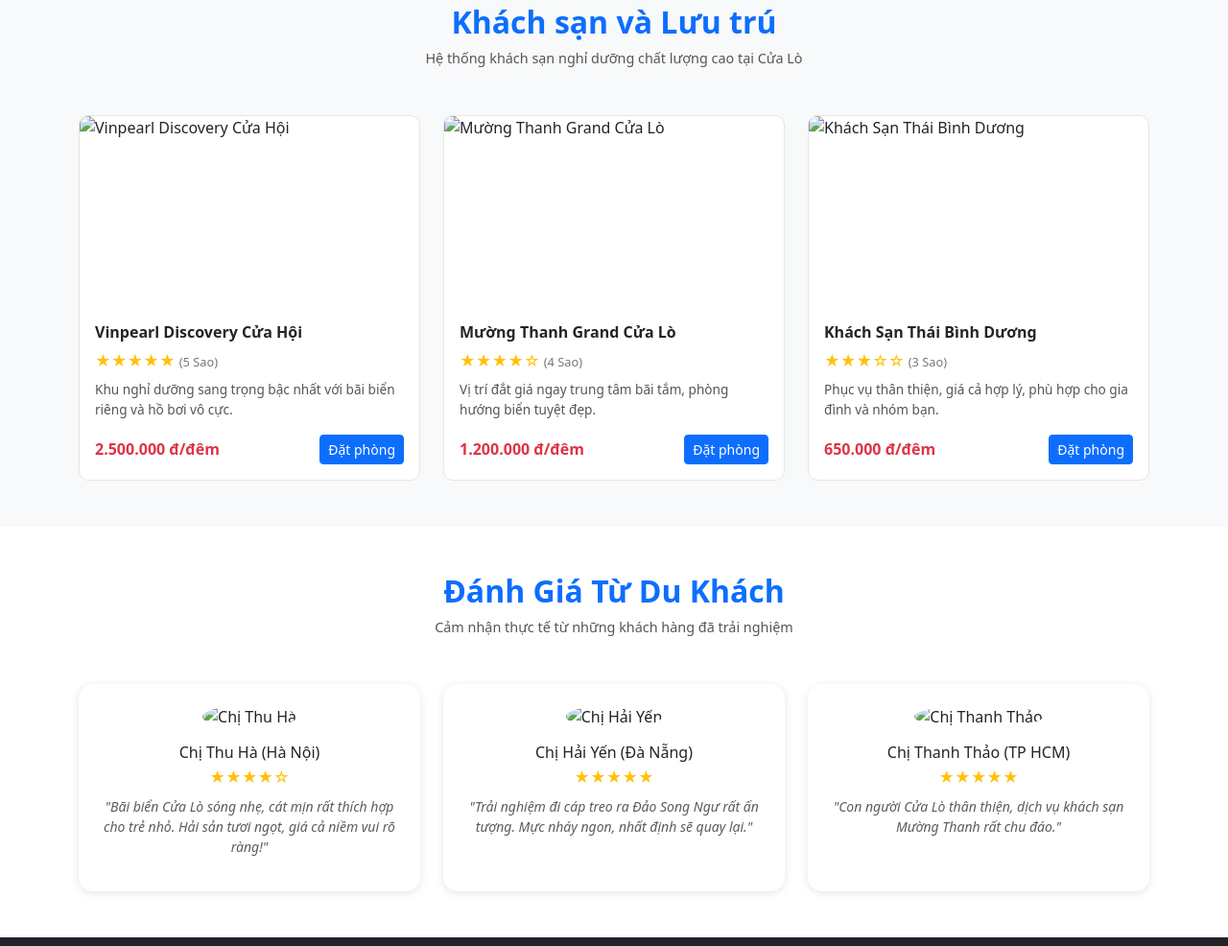
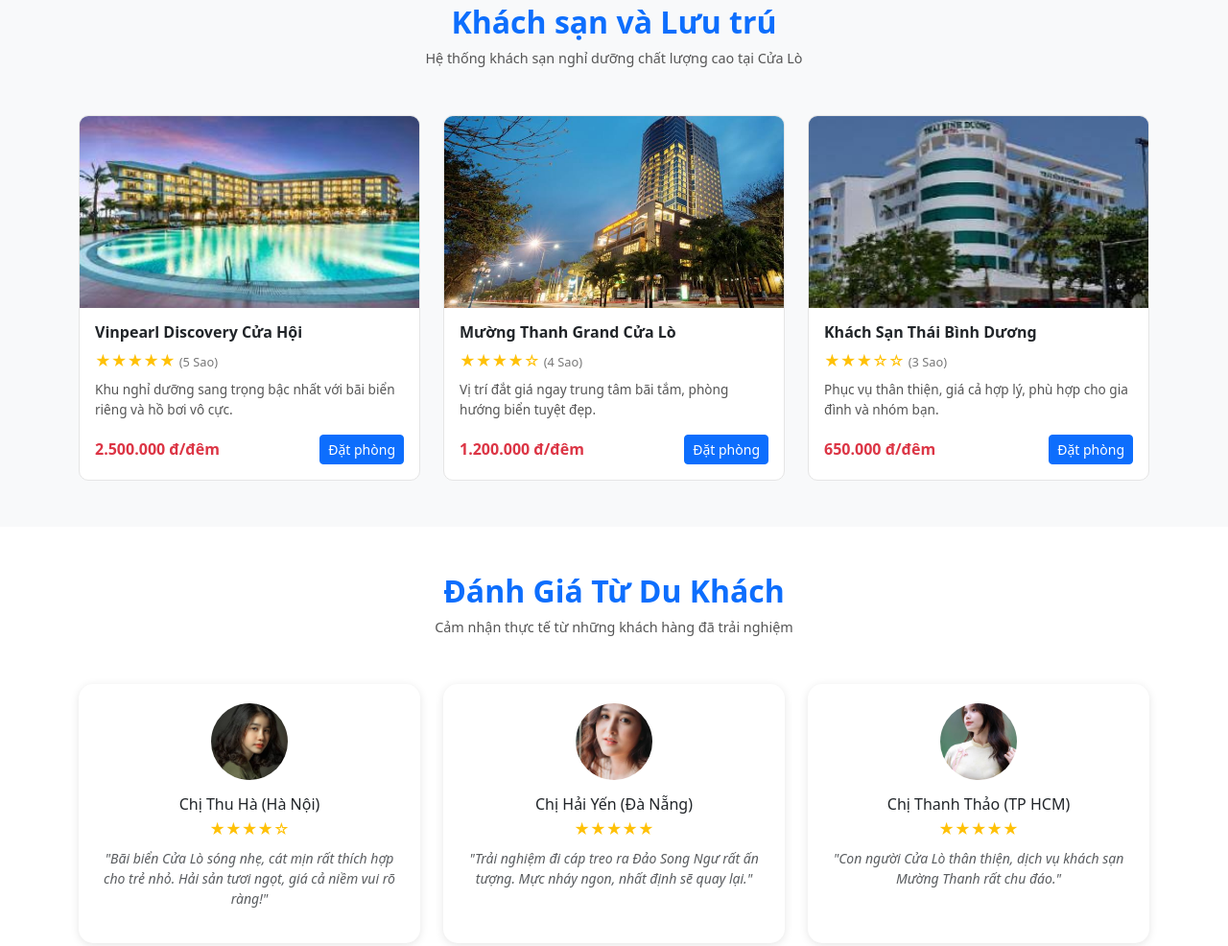
Before and after one commit to rjeexiong-dot/cualo, a plain HTML site: page index.html in a window 1280 px wide. Shown: the part 760-1746 px from the top of the page at 96% size. Drawn offline with nearby package versions, Linux system fonts and the light colour scheme; files whose address does not match are found by name.

Commit message:
Update index.html

```diff
--- a/index.html
+++ b/index.html
@@ -48,7 +48,7 @@
       <div class="row g-4">
         <div class="col-12 col-md-6 col-lg-4">
           <div class="card hotel-card h-100">
-            <img src="images/images(1).jpg" class="card-img-top" alt="Vinpearl Discovery Cửa Hội">
+            <img src="images(1).jpg" class="card-img-top" alt="Vinpearl Discovery Cửa Hội">
             <div class="card-body d-flex flex-column">
               <h5 class="card-title">Vinpearl Discovery Cửa Hội</h5>
               <div class="stars mb-2">★★★★★ <span class="star-text">(5 Sao)</span></div>
@@ -62,7 +62,7 @@
         </div>
         <div class="col-12 col-md-6 col-lg-4">
           <div class="card hotel-card h-100">
-            <img src="images/images1.jpg" class="card-img-top" alt="Mường Thanh Grand Cửa Lò">
+            <img src="images1.jpg" class="card-img-top" alt="Mường Thanh Grand Cửa Lò">
             <div class="card-body d-flex flex-column">
               <h5 class="card-title">Mường Thanh Grand Cửa Lò</h5>
               <div class="stars mb-2">★★★★☆ <span class="star-text">(4 Sao)</span></div>
@@ -76,7 +76,7 @@
         </div>
         <div class="col-12 col-md-6 col-lg-4">
           <div class="card hotel-card h-100">
-            <img src="images/images_3.jpg" class="card-img-top" alt="Khách Sạn Thái Bình Dương">
+            <img src="images_3.jpg" class="card-img-top" alt="Khách Sạn Thái Bình Dương">
             <div class="card-body d-flex flex-column">
               <h5 class="card-title">Khách Sạn Thái Bình Dương</h5>
               <div class="stars mb-2">★★★☆☆ <span class="star-text">(3 Sao)</span></div>
@@ -101,7 +101,7 @@
       <div class="row g-4">
         <div class="col-12 col-md-4">
           <div class="review-card text-center h-100">
-            <img src="images/anh(1).jpg" class="avatar" alt="Chị Thu Hà">
+            <img src="anh(1).jpg" class="avatar" alt="Chị Thu Hà">
             <h6 class="mt-3 mb-1">Chị Thu Hà (Hà Nội)</h6>
             <div class="stars mb-2">★★★★☆</div>
             <p class="fst-italic text-muted small">"Bãi biển Cửa Lò sóng nhẹ, cát mịn rất thích hợp cho trẻ nhỏ. Hải sản tươi ngọt, giá cả niềm vui rõ ràng!"</p>
@@ -110,7 +110,7 @@
 
         <div class="col-12 col-md-4">
           <div class="review-card text-center h-100">
-            <img src="images/anh(2).jpg" class="avatar" alt="Chị Hải Yến">
+            <img src="anh(2).jpg" class="avatar" alt="Chị Hải Yến">
             <h6 class="mt-3 mb-1">Chị Hải Yến (Đà Nẵng)</h6>
             <div class="stars mb-2">★★★★★</div>
             <p class="fst-italic text-muted small">"Trải nghiệm đi cáp treo ra Đảo Song Ngư rất ấn tượng. Mực nháy ngon, nhất định sẽ quay lại."</p>
@@ -119,7 +119,7 @@
 
         <div class="col-12 col-md-4">
           <div class="review-card text-center h-100">
-            <img src="images/anh(3).jpg" class="avatar" alt="Chị Thanh Thảo">
+            <img src="anh(3).jpg" class="avatar" alt="Chị Thanh Thảo">
             <h6 class="mt-3 mb-1">Chị Thanh Thảo (TP HCM)</h6>
             <div class="stars mb-2">★★★★★</div>
             <p class="fst-italic text-muted small">"Con người Cửa Lò thân thiện, dịch vụ khách sạn Mường Thanh rất chu đáo."</p>
```
